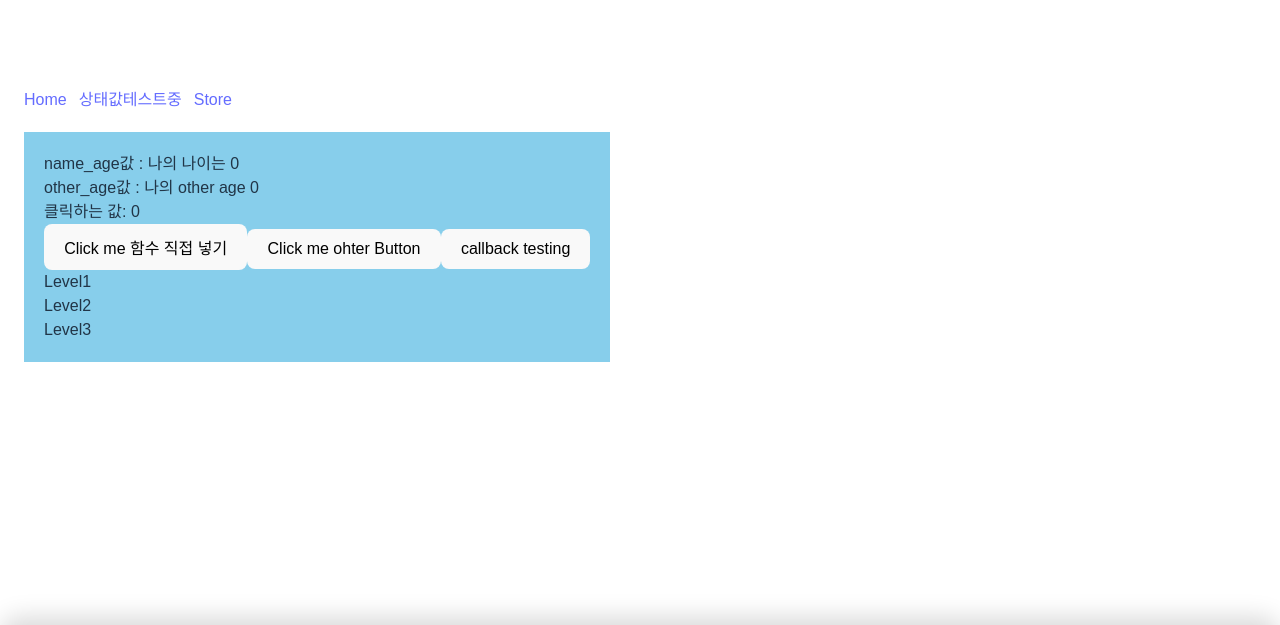
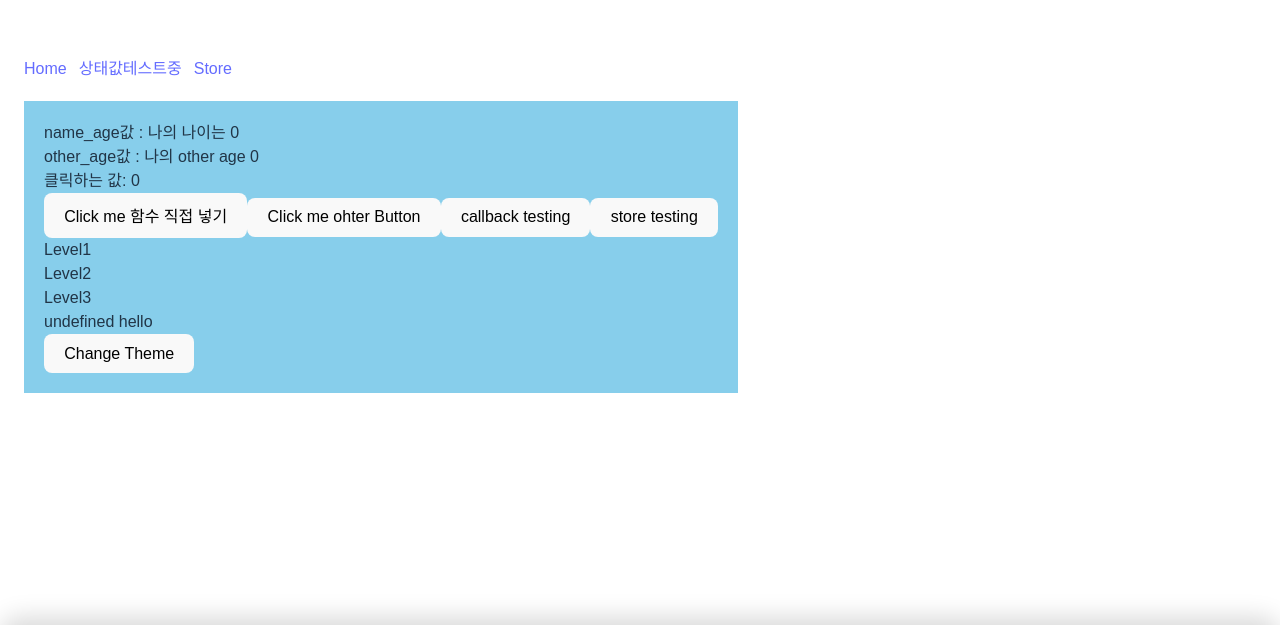
Before and after one commit to raypark1981/vite_react, a React (Vite) app: page /hooks in a window 1280 px wide. Shown: the part 175-800 px from the top of the page. Built offline with nearby package versions, Linux system fonts and the light colour scheme.

Commit message:
memo 추가 테스트 해봄

```diff
--- a/src/components/CommonPopup.tsx
+++ b/src/components/CommonPopup.tsx
@@ -51,7 +51,7 @@ const CommonPopup: React.FC<CommonPopupProps> = () => {
 
                     {content}
 
-                <CommonPopupContext ></CommonPopupContext>
+                    <CommonPopupContext ></CommonPopupContext>
                 </div>
 
 
--- a/src/components/Level2.tsx
+++ b/src/components/Level2.tsx
@@ -1,3 +1,4 @@
+import React from 'react'
 import Level3 from '@/components/Level3'
 type Level2Props = {
 
@@ -13,4 +14,4 @@ const Level2 = ({ }: Level2Props) => {
     )
 }
 
-export default Level2
+export default React.memo(Level2)
--- a/src/components/Level3.tsx
+++ b/src/components/Level3.tsx
@@ -1,13 +1,25 @@
+import React, { useContext } from 'react'
+import { useStore } from '@/store/StoreHandler'
+import { AppContext } from '@/context/AppContext'
+
 type Level3Props = {
     name?: string
 }
 
 const Level3 = ({ name }: Level3Props) => {
+
+    const { themeColor, changeThemeColor } = useContext(AppContext);
+    const { count, text } = useStore();
+
     console.log('level3 rendered')
     return (<div>
         <div>Level3</div>
-        {name}
+        {name + ' ' + text}
+
+        <div>
+            <button onClick={() => changeThemeColor('light')}>Change Theme</button>
+        </div>
     </div>)
 }
 
-export default Level3;
+export default React.memo(Level3);
--- a/src/pages/HooksPage.tsx
+++ b/src/pages/HooksPage.tsx
@@ -1,6 +1,7 @@
 import React, { useMemo, useState, useCallback, useContext} from 'react'
 import Level1 from '@/components/Level1'
 import { AppContext } from '@/context/AppContext'
+import { useStore } from '@/store/StoreHandler'
 
 // 함수 선언언 export default function 함수명
 // export default function HooksPage(): React.JSX.Element {
@@ -18,6 +19,7 @@ type HooksProps = {
 
 const HooksPage = ({ name, age }: HooksProps): React.JSX.Element => {
     const appContext = useContext(AppContext);
+    const { text, changeText} = useStore();
 
     if (!appContext)
         return (<div>app context 없음</div>)
@@ -59,8 +61,9 @@ const HooksPage = ({ name, age }: HooksProps): React.JSX.Element => {
             <button onClick={() => { setCount((prev) => prev + 1) }}>Click me 함수 직접 넣기 </button>
             <button onClick={() => setOtherCount(prev => prev + 1)}>Click me ohter Button</button>
             <button onClick={() => callBackTest()} > callback testing</button>
+            <button onClick={() => changeText('Hello, Zustand!')} > store testing</button>
             {/* <button onClick={}>Click me 함수 안에 함수 넣기</button> */}
-            <Level1></Level1>
+            <Level1 name={themeColor}></Level1>
         </div>)
 }
 
--- a/src/pages/StorePage.tsx
+++ b/src/pages/StorePage.tsx
@@ -32,9 +32,12 @@ const StorePage: React.FC = () => {
 
     // console.log('rendered StorPage count, text ',count, text)
 
+
+    // 쓸일이 있을 지 모르지만, 일단 적어 둠
     const temp = useStore(useShallow((state) => ([state.count, state.text])))
+    const [count, text] = useStore(useShallow((state) => ([state.count, state.text])))
 
-    console.log(temp)
+    console.log(count, text )
     return (<div>
         <h1>store page</h1>
         <button></button>
```
Also changed, not shown: src/components/Level1.tsx (line endings or trailing spaces), src/context/AppContext.tsx (line endings or trailing spaces).
